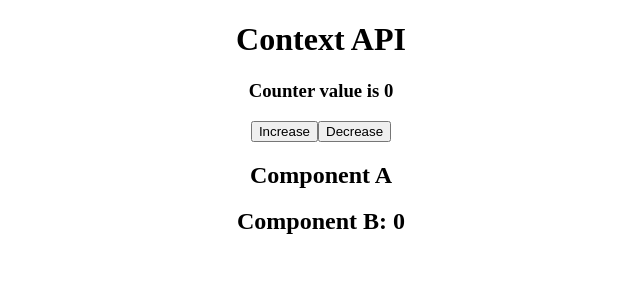
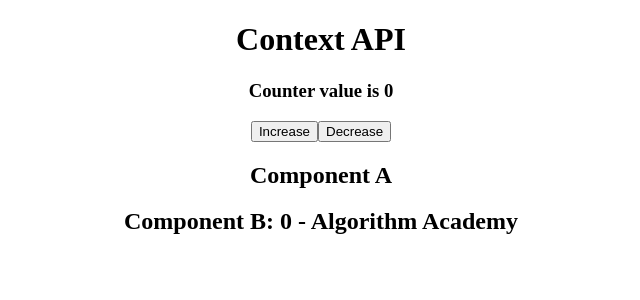
Before and after one commit to ousszizou/context-api-tutorial, a React (Vite) app: page / in a window 1280 px wide. Shown: the top 300 px of the page, without its empty margins (319-959 px from the left). Built offline with nearby package versions, Linux system fonts and the light colour scheme.

Commit message:
lesson08 - Context API (Multiple Contexts)

```diff
--- a/src/App.jsx
+++ b/src/App.jsx
@@ -3,6 +3,7 @@
 import CompA from "./components/CompA";
 import { Counter } from "./components/Counter";
 import CounterContextProvider from "./contexts/CounterContext";
+import NameContextProvider from "./contexts/NameContext";
 
 function App() {
   return (
@@ -10,7 +11,9 @@
       <h1>Context API</h1>
       <CounterContextProvider>
         <Counter />
-        <CompA />
+        <NameContextProvider>
+          <CompA />
+        </NameContextProvider>
       </CounterContextProvider>
     </div>
   );
--- a/src/components/CompB.jsx
+++ b/src/components/CompB.jsx
@@ -1,16 +1,23 @@
 import React from "react";
 import { CounterCxt } from "../contexts/CounterContext";
+import { NameCxt } from "../contexts/NameContext";
 
 export default () => {
   return (
     <CounterCxt.Consumer>
-      {({ counter }) => {
-        return (
-          <div>
-            <h2>Component B: {counter}</h2>
-          </div>
-        );
-      }}
+      {({ counter }) => (
+        <NameCxt.Consumer>
+          {(name) => {
+            return (
+              <div>
+                <h2>
+                  Component B: {counter} - {name}
+                </h2>
+              </div>
+            );
+          }}
+        </NameCxt.Consumer>
+      )}
     </CounterCxt.Consumer>
   );
 };
--- /dev/null
+++ b/src/contexts/NameContext.jsx
@@ -0,0 +1,12 @@
+import React, { createContext, useState } from "react";
+
+export const NameCxt = createContext();
+NameCxt.displayName = "Name";
+
+const NameContextProvider = (props) => {
+  const [name, setName] = useState("Algorithm Academy");
+
+  return <NameCxt.Provider value={name}>{props.children}</NameCxt.Provider>;
+};
+
+export default NameContextProvider;
```
